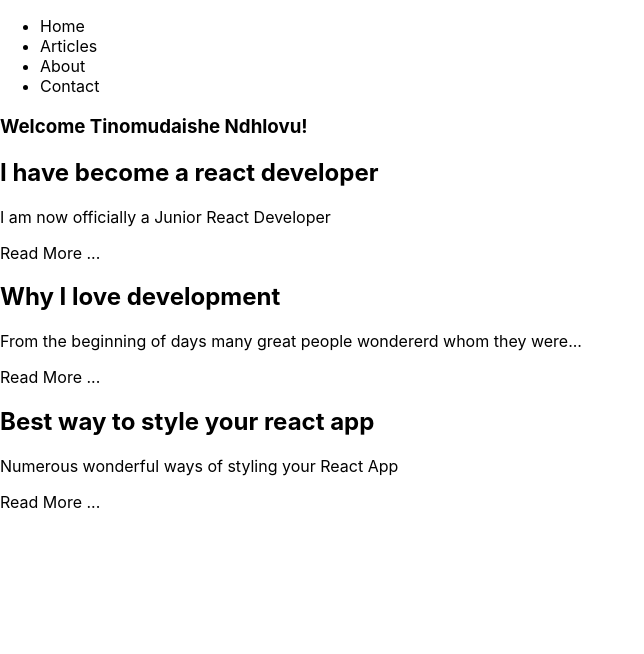
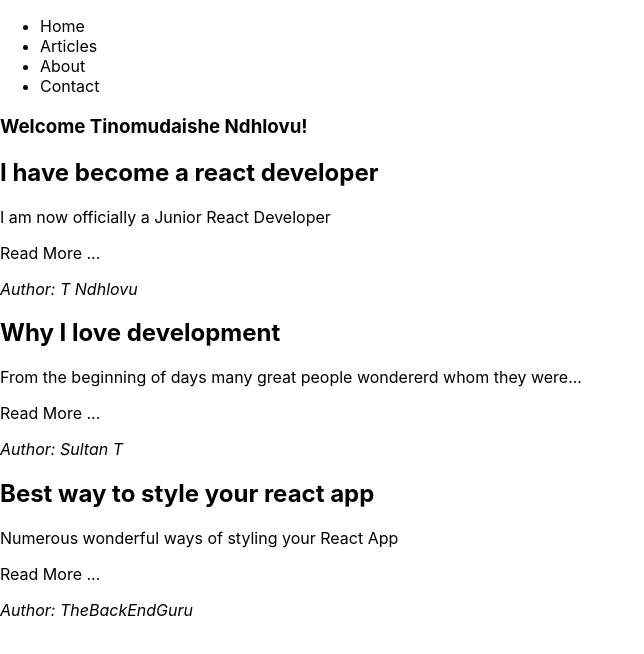
Before and after one commit to Ndhlovu1/react-coding-blog, a React (Create React App) app: page / in a window 1280 px wide. Shown: the top 654 px of the page, without its empty margins (0-644 px from the left). Built offline with nearby package versions, Linux system fonts and the light colour scheme.

Commit message:
Added Props

```diff
--- a/src/App.js
+++ b/src/App.js
@@ -11,9 +11,9 @@ function App() {
     <div>
       <Nav/>
       <Header lastname="Ndhlovu" firstname="Tinomudaishe"/>
-      <Intro1/>
-      <Intro2/>
-      <Intro3/>
+      <Intro1 author="T Ndhlovu"/>
+      <Intro2 author="Sultan T"/>
+      <Intro3 author="TheBackEndGuru"/>
     </div>
   );
 }
--- a/src/components/Intro1.js
+++ b/src/components/Intro1.js
@@ -1,10 +1,11 @@
-function Intro1(){
+function Intro1(props){
     return(
         <div className="blog-post-intro">
             <h2>I have become a react developer</h2>
             <div>
                 <p>I am now officially a Junior React Developer</p>
                 <p className="link">Read More ...</p>
+                <i> Author: {props.author} </i>
             </div>
         </div>
     )
--- a/src/components/Intro2.js
+++ b/src/components/Intro2.js
@@ -1,10 +1,12 @@
-function Intro2(){
+function Intro2(props){
     return(
         <div className="blog-post-intro">
             <h2>Why I love development</h2>
             <div>
                 <p>From the beginning of days many great people wondererd whom they were...</p>
                 <p className="link">Read More ...</p>
+                <i> Author: {props.author} </i>
+
             </div>
         </div>
     )
--- a/src/components/Intro3.js
+++ b/src/components/Intro3.js
@@ -1,10 +1,12 @@
-function Intro3(){
+function Intro3(props){
     return(
         <div className="blog-post-intro">
             <h2>Best way to style your react app</h2>
             <div>
                 <p>Numerous wonderful ways of styling your React App</p>
                 <p className="link">Read More ...</p>
+                <i> Author: {props.author} </i>
+
             </div>
         </div>
     )
```
